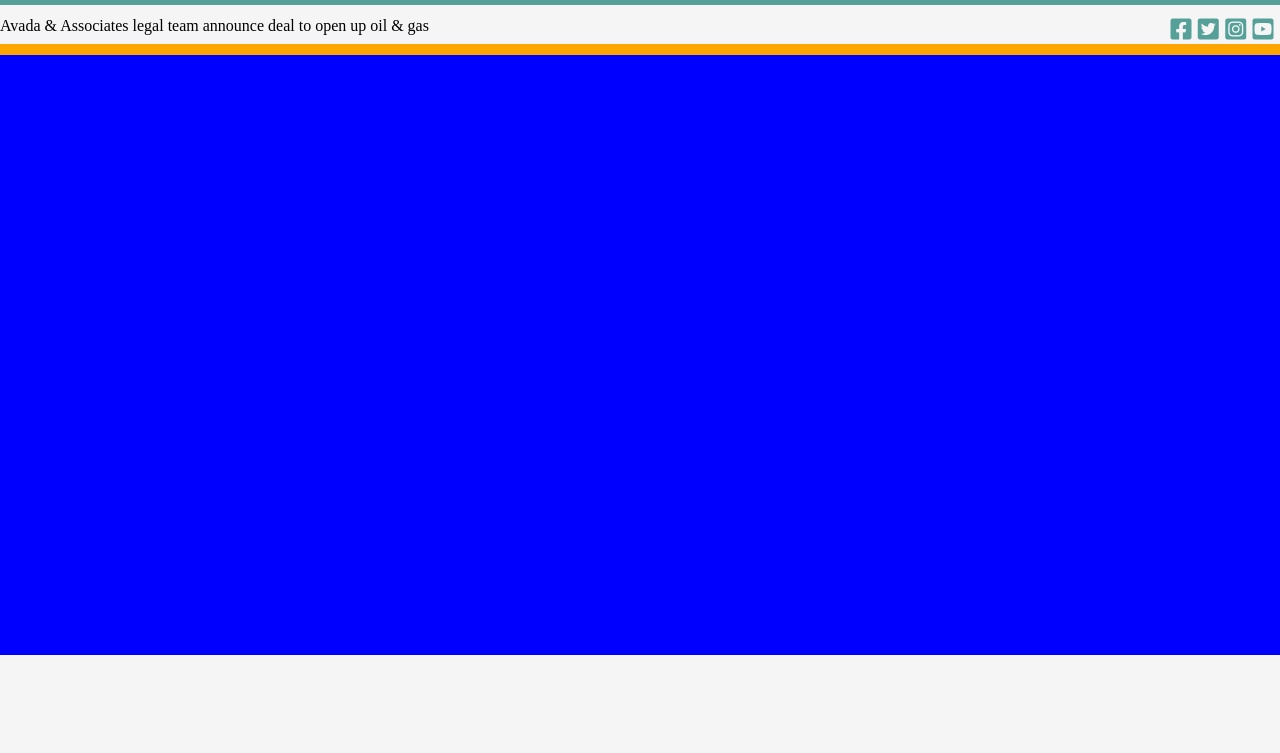
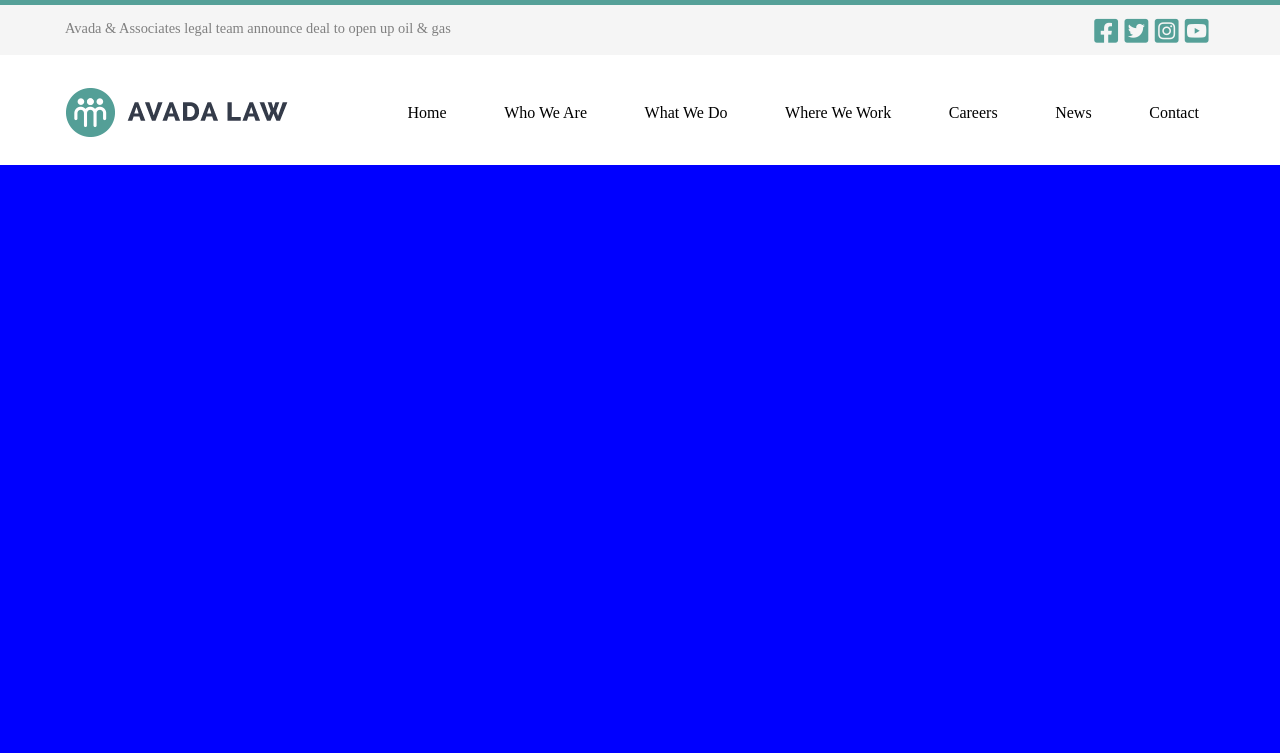
Before and after one commit to Alessio-DiNardo/proj-html-vuejs, a Vue app: page / in a window 1280 px wide. Shown: the top 753 px of the page. Built offline with nearby package versions, Linux system fonts and the light colour scheme.

Commit message:
Add header

```diff
--- a/src/App.vue
+++ b/src/App.vue
@@ -5,6 +5,7 @@ import AppFooter from './components/AppFooter.vue'
 import JumboApp from './components/JumboApp.vue'
 import AppMenu from './components/AppMenu.vue'
 import AppList from './components/AppList.vue'
+
 
 export default {
   name: 'App',
@@ -14,7 +15,8 @@ export default {
     AppFooter,
     JumboApp,
     AppMenu,
-    AppList
+    AppList,
+
   }
 }
 </script>
--- a/src/components/AppHeader.vue
+++ b/src/components/AppHeader.vue
@@ -4,7 +4,7 @@
         <div class="container">
             <section class="header-top">
                 <div>
-                    <p>
+                    <p class="avada">
                         Avada & Associates legal team announce deal to open up oil & gas
                     </p>
                 </div>
@@ -18,25 +18,25 @@
                 </div>
             </section>
         </div>
-        <section class="header-bot">
+    </div>
+    <section class="header-bot">
             <div class="container">
                 <div class="bar">
-                    <img src="" alt="">
+                    <img src="../assets/img/avada-law-logo.png" alt="Logo">
                     <nav class="menù">
-                        <ul>
-                            <li></li>
-                            <li></li>
-                            <li></li>
-                            <li></li>
-                            <li></li>
-                            <li></li>
-                            <li></li>
+                        <ul class="list">
+                            <li>Home</li>
+                            <li>Who We Are</li>
+                            <li>What We Do</li>
+                            <li>Where We Work</li>
+                            <li>Careers</li>
+                            <li>News</li>
+                            <li>Contact</li>
                         </ul>
                     </nav>
                 </div>
             </div>
-            </section>
-    </div>
+        </section>
 </template>
 <script>
 export default {
@@ -54,9 +54,9 @@ export default {
     }
 
     section.header-bot{
-        background-color: orange;
+        background-color: white;
         width: 100%;
-        height: 300px;
+        height: 110px;
     }
 
     div.background{
@@ -68,7 +68,7 @@ export default {
     ul.icons{
         display: flex;
         color: $firstColor;
-        font-size: 1.5rem;
+        font-size: 1.7rem;
     }
 
     div.green-line{
@@ -76,4 +76,25 @@ export default {
         width: 100%;
         height: 5px;
     }
+
+    div.bar{
+        display: flex;
+        justify-content: space-between;
+        align-items: center;
+        padding-top: 2rem;
+    }
+
+    ul.list{
+        display: flex;
+
+        li{
+            padding: 0 1rem 0 2.6rem;
+        }
+    }
+
+    p.avada{
+        font-size: 0.9rem;
+        padding-top: 0.2rem;
+        color: grey;
+    }
 </style>
--- a/src/styles/general.scss
+++ b/src/styles/general.scss
@@ -5,7 +5,7 @@
 }
 
 .container{
-    max-width: 1320px;
+    max-width: 1150px;
     margin: 0 auto;
 }
 
```
